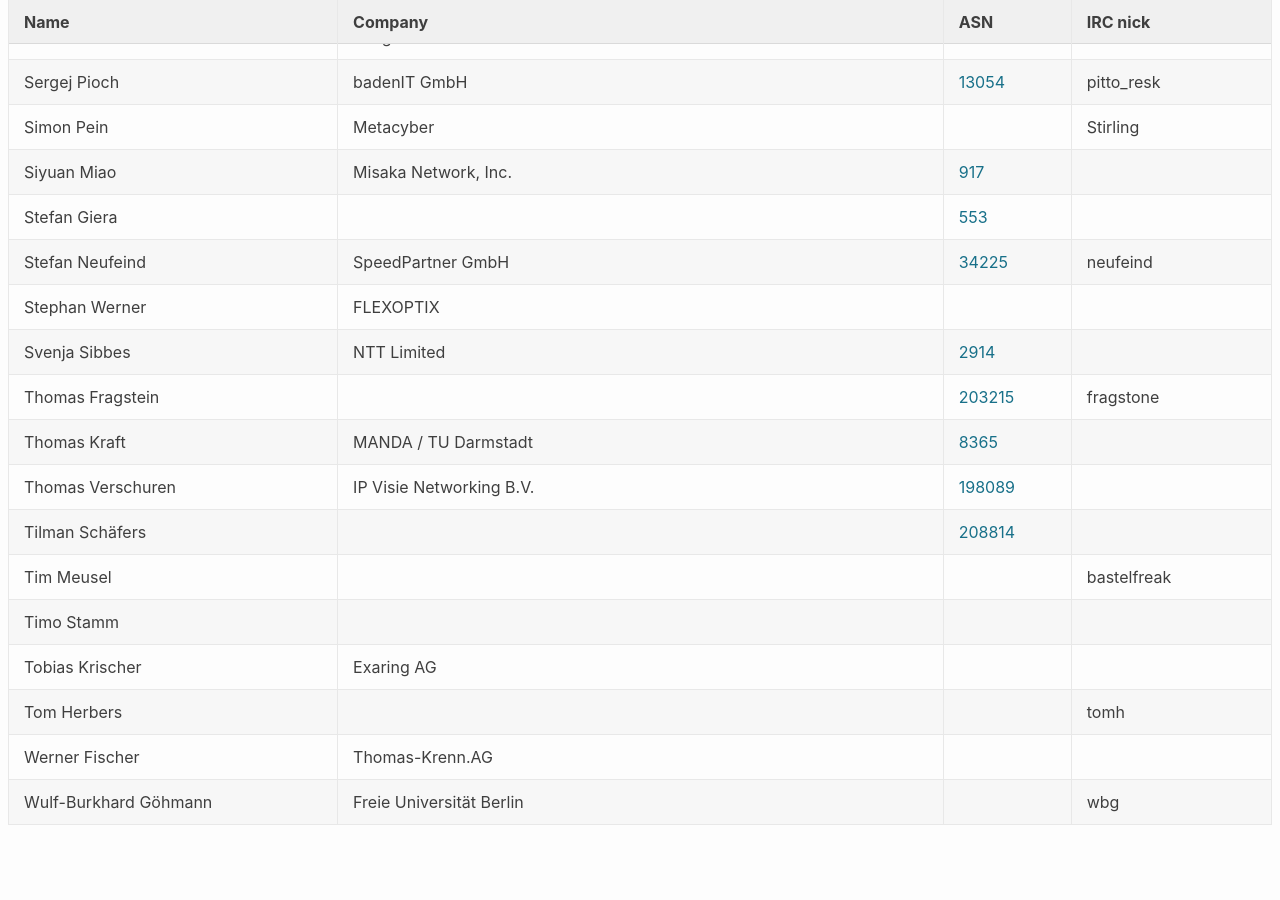
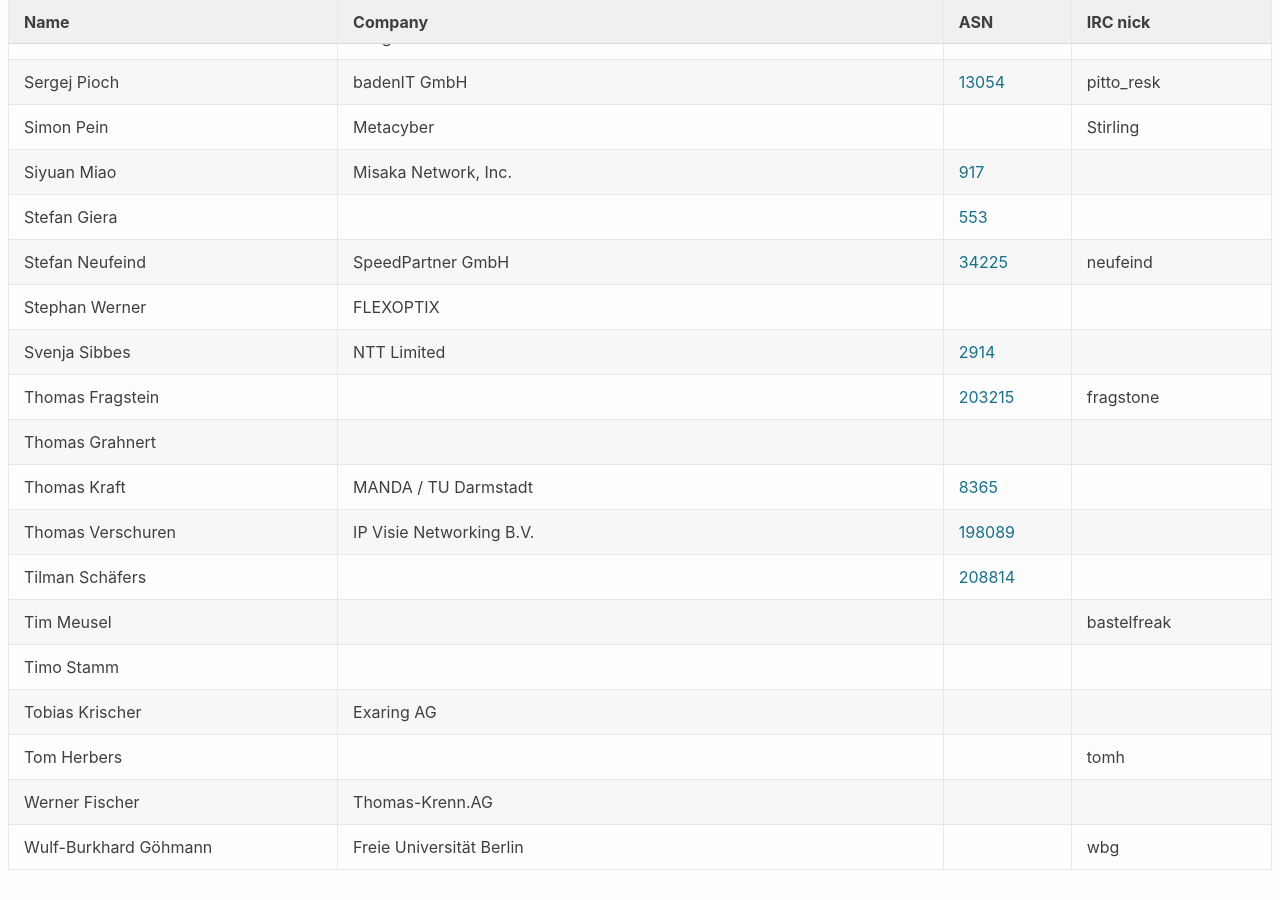
Before and after one commit to denog/pretix-attendeelist, a Jekyll site: the page built from denog14/index.md, in a window 1280 px wide and 900 px high, scrolled down 20417 px. Built offline with Jekyll 4.4.1, drawn with Linux system fonts in a browser that asks for light colours; before the commit the page ends 21272 px from its top, so only the background shows below that.

Commit message:
Latest data: Thu Nov 10 10:36:06 UTC 2022

```diff
--- a/_data/attendees_denog14_remote.json
+++ b/_data/attendees_denog14_remote.json
@@ -882,6 +882,12 @@
     "asn": "203215"
   },
   {
+    "name": "Thomas Grahnert",
+    "company": null,
+    "irc": null,
+    "asn": null
+  },
+  {
     "name": "Thomas Kraft",
     "company": "MANDA / TU Darmstadt",
     "irc": null,
```
